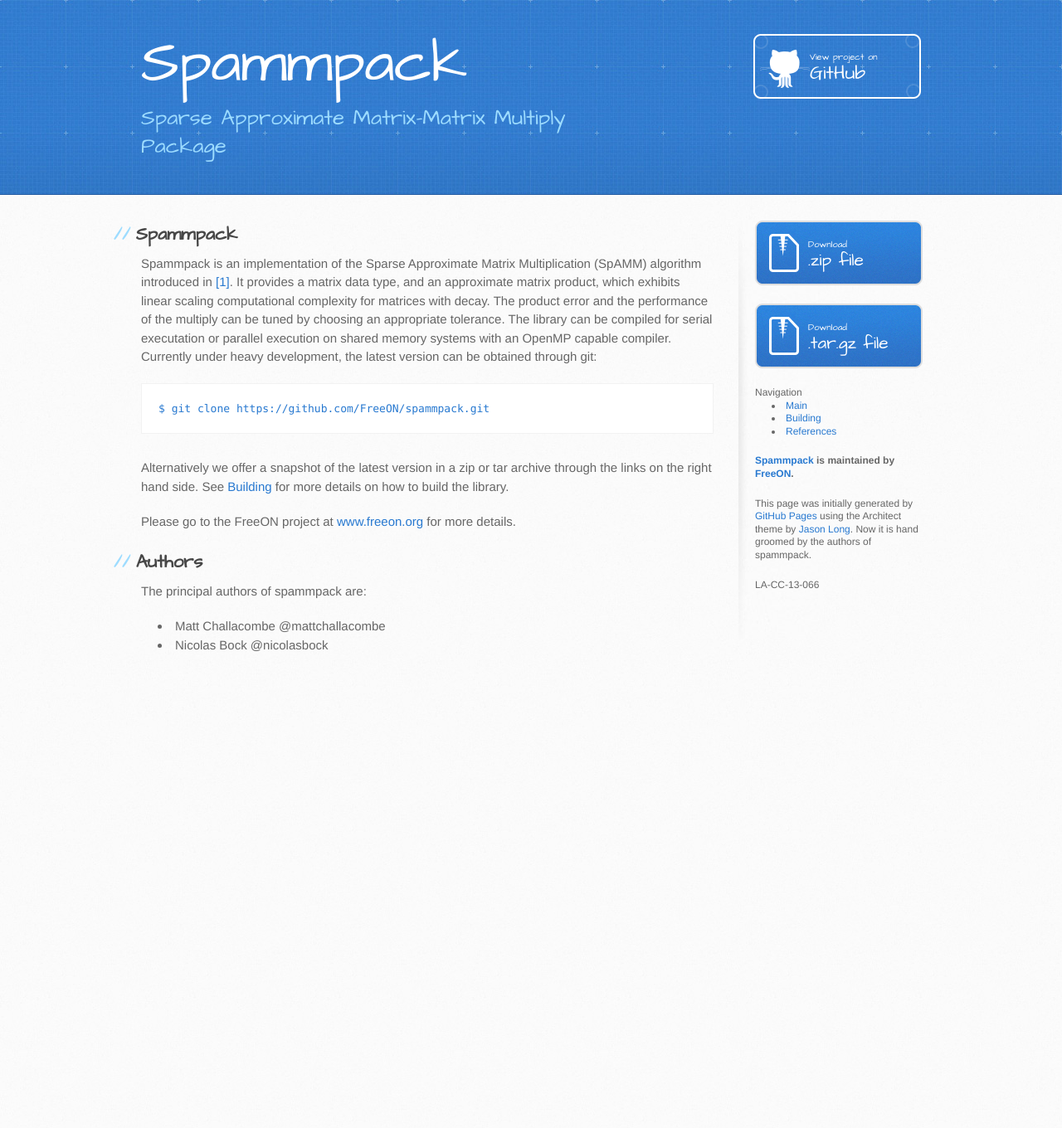
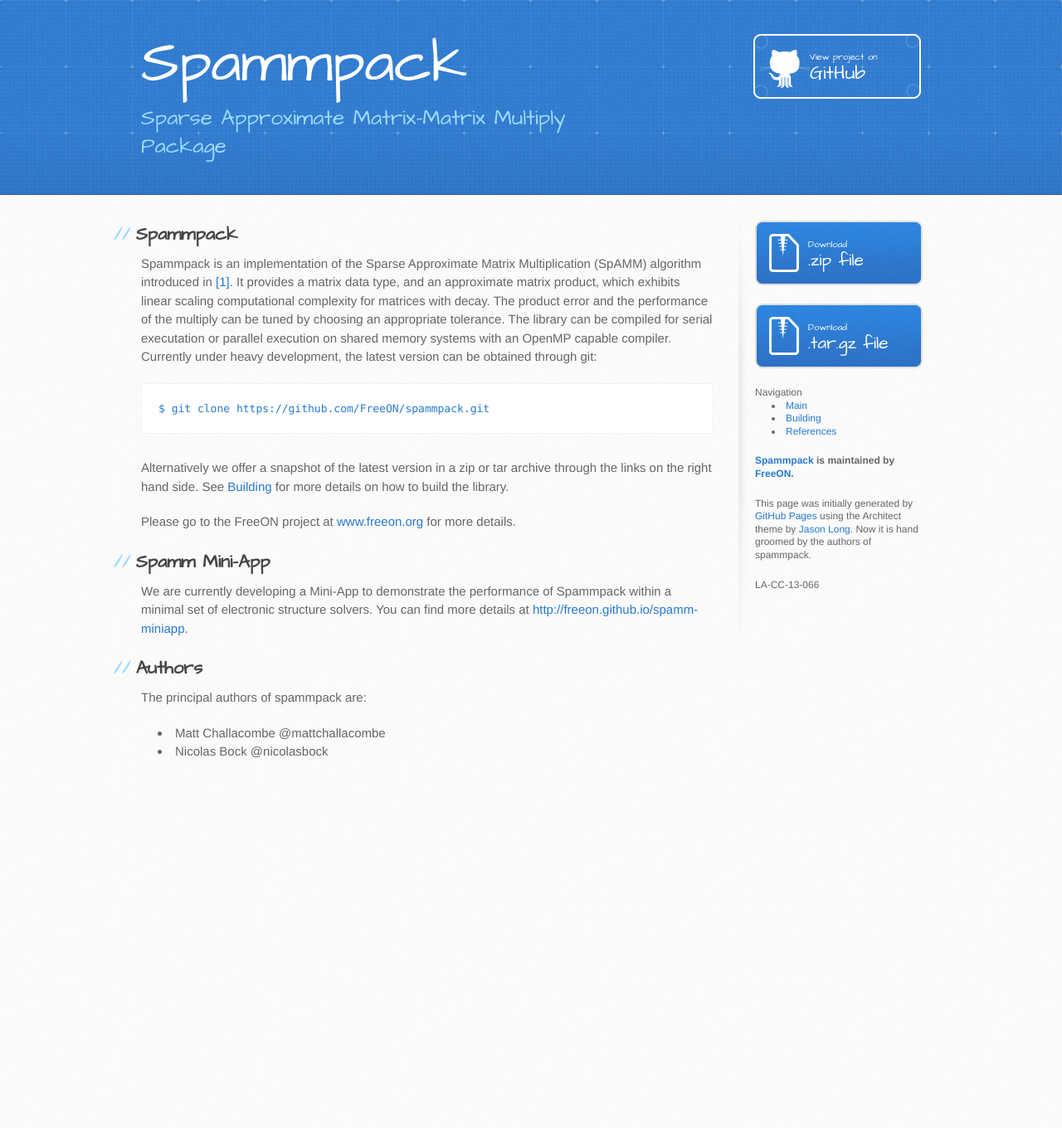
Before and after one commit to FreeON/spammpack, a Jekyll site: the page built from index.md, in a window 1280 px wide. Shown: the whole page at 83% size. Built offline with Jekyll 4.4.1, drawn with Linux system fonts in a browser that asks for light colours.

Commit message:
Add cross-link to spamm-miniapp.

```diff
--- a/index.md
+++ b/index.md
@@ -24,6 +24,14 @@ for more details on how to build the library.
 Please go to the FreeON project at [www.freeon.org](http://www.freeon.org) for
 more details.
 
+Spamm Mini-App
+--------------
+
+We are currently developing a Mini-App to demonstrate the performance of
+Spammpack within a minimal set of electronic structure solvers. You can find
+more details at
+[http://freeon.github.io/spamm-miniapp](http://freeon.github.io/spamm-miniapp).
+
 Authors
 -------
 
```
